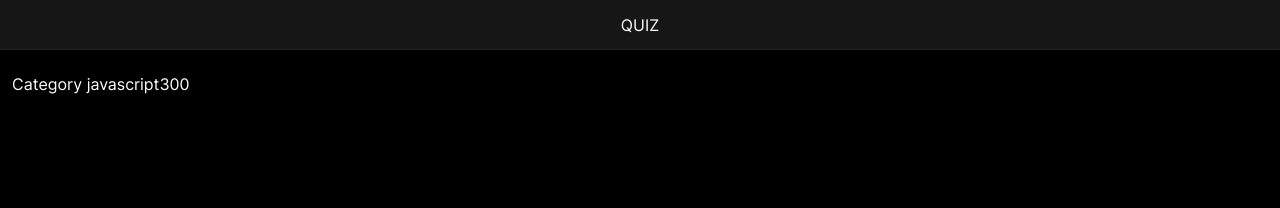
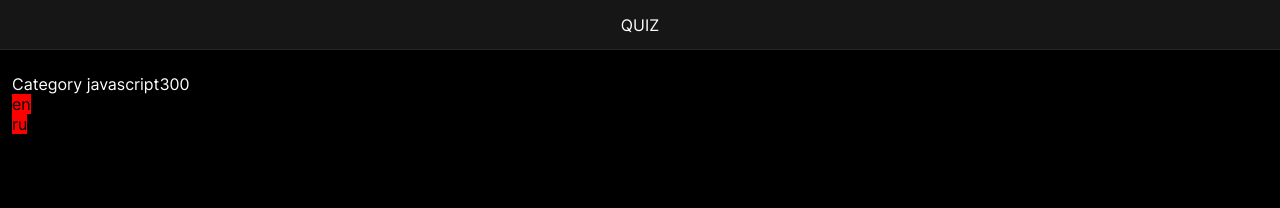
Before and after one commit to arturohanyan1/frontend-quiz, a React (Create React App) app: page / in a window 1280 px wide. Both pictures are taken after a click on the button "JAVASCRIPT300". Shown: the top 208 px of the page. Built offline with nearby package versions, Linux system fonts and the light colour scheme.

Commit message:
added language

```diff
--- /dev/null
+++ b/public/locales/en/translation.json
@@ -0,0 +1,3 @@
+{
+  "language": "ENG"
+}
--- /dev/null
+++ b/public/locales/ru/translation.json
@@ -0,0 +1,3 @@
+{
+  "language": "RUS"
+}
--- /dev/null
+++ b/src/components/Language/Language.tsx
@@ -0,0 +1,43 @@
+import React, { FC, useState } from "react";
+import { useTranslation } from "react-i18next";
+import styles from "./styles.module.scss";
+
+const Language: FC = () => {
+  // Hooks
+  const { t, i18n } = useTranslation();
+
+  // States
+  const [language, setLanguage] = useState<string>(
+    localStorage.getItem("lang") || "en"
+  );
+
+  // Actions
+  const handleChangeLanguage = (lang: string): void => {
+    if (lang && typeof lang === "string") {
+      i18n.changeLanguage(lang);
+      localStorage.setItem("lang", lang);
+      setLanguage(lang);
+    }
+  };
+
+  console.log(language, t("language"));
+
+  return (
+    <div className={styles.language}>
+      <button
+        style={{ background: "red" }}
+        onClick={() => handleChangeLanguage("en")}
+      >
+        en
+      </button>
+      <button
+        style={{ background: "red" }}
+        onClick={() => handleChangeLanguage("ru")}
+      >
+        ru
+      </button>
+    </div>
+  );
+};
+
+export default Language;
--- /dev/null
+++ b/src/components/Language/index.ts
@@ -0,0 +1 @@
+export { default } from "./Language";
--- /dev/null
+++ b/src/components/Language/styles.module.scss
@@ -0,0 +1,6 @@
+.select_option {
+  display: flex;
+  flex-direction: row;
+  justify-content: flex-start;
+  align-items: center;
+}
--- /dev/null
+++ b/src/i18n.ts
@@ -0,0 +1,22 @@
+import { initReactI18next } from "react-i18next";
+import i18n from "i18next";
+import LanguageDetector from "i18next-browser-languagedetector";
+import Backend from "i18next-http-backend";
+
+i18n
+  .use(Backend)
+  .use(LanguageDetector)
+  .use(initReactI18next)
+  .init({
+    fallbackLng: localStorage.getItem("lang") || "en",
+    debug: false,
+    detection: {
+      order: ["queryString"],
+      caches: [],
+    },
+    interpolation: {
+      escapeValue: false,
+    },
+  });
+
+export default i18n;
--- a/src/index.tsx
+++ b/src/index.tsx
@@ -1,6 +1,7 @@
 import React from "react";
 import ReactDOM from "react-dom/client";
 import "./index.css";
+import "./i18n";
 import App from "./App";
 import reportWebVitals from "./reportWebVitals";
 import { BrowserRouter } from "react-router-dom";
--- a/src/pages/Category/Category.tsx
+++ b/src/pages/Category/Category.tsx
@@ -2,6 +2,7 @@ import { FC } from "react";
 import styles from "./styles.module.scss";
 import Header from "../../components/Header";
 import { useAppSelector } from "src/hooks/reduxAppHooks";
+import Language from "src/components/Language";
 
 const Category: FC = () => {
   // Selectors
@@ -10,7 +11,10 @@ const Category: FC = () => {
   return (
     <div className={styles.page}>
       <Header />
-      <div className={styles.page_content}>Category {category}</div>
+      <div className={styles.page_content}>
+        Category {category}
+        <Language />
+      </div>
     </div>
   );
 };
```
Also changed, not shown: additional.d.ts (added, +12 -0 lines).
